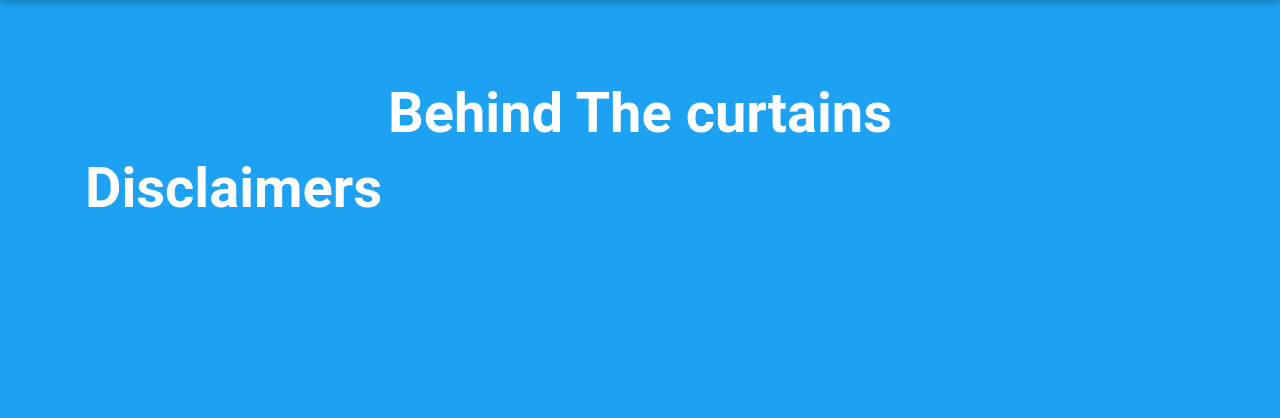
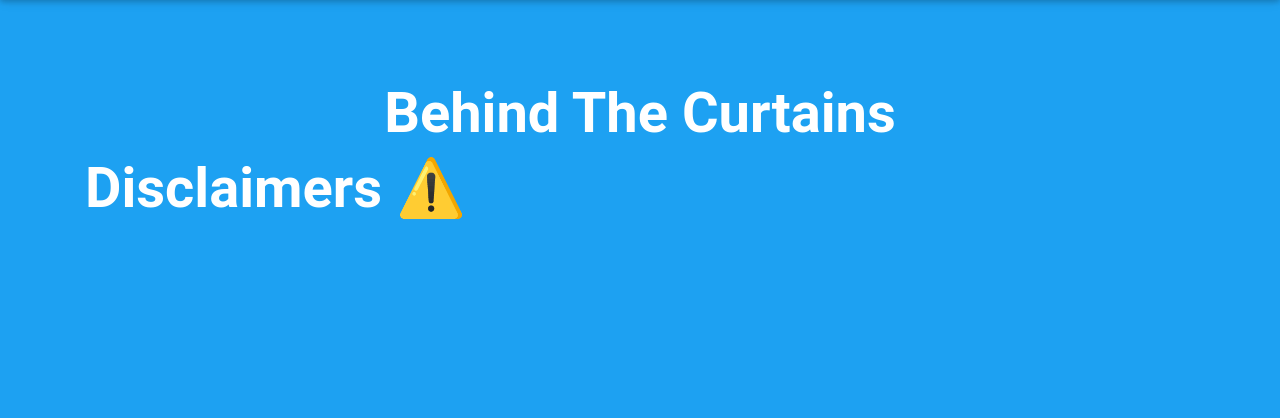
Before and after one commit to armandnaessens/bdsSite, a Django app: page /behindTheCurtains in a window 1280 px wide. Shown: the part 80-498 px from the top of the page. Run offline with Django 3.2, Linux system fonts and the light colour scheme; data that the repository does not hold is empty; some libraries are stand-ins or nearby versions.

Commit message:
Update behindTheCurtains

```diff
--- a/main/templates/main/behindTheCurtains.html
+++ b/main/templates/main/behindTheCurtains.html
@@ -8,7 +8,7 @@
 {% endblock %}
 {% block content %}
 <div class="text-center">
-    <h2 class="display-4" style="color: white; font-weight: 700;">Behind The curtains</h2>
+    <h2 class="display-4" style="color: white; font-weight: 700;">Behind The Curtains</h2>
 </div>
 
 <section class="explenation mb-5">
@@ -20,9 +20,9 @@
         </div>
         {% endfor %}
         <div class="text-left">
-            <h4 class="display-4" style="color: white; font-weight: 700;">Disclaimers</h4>
+            <h4 class="display-4" style="color: white; font-weight: 700;">Disclaimers ⚠️</h4>
             {% for disclaimer in disclaimers %}
-            <div class="text-left mt-5">
+            <div class="text-left">
                 <h4 class="display-6" style="color: white; font-weight: 700;">{{disclaimer.name}}</h4>
                 {{disclaimer.text|linebreaks}}
             </div>
```
